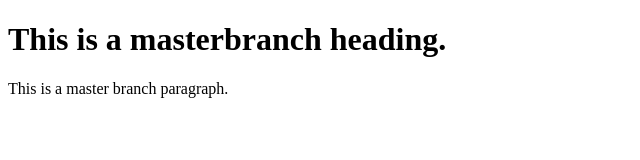
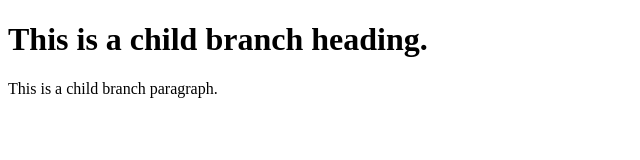
Before and after one commit to slothBear49/-demo, a plain HTML site: page index.html in a window 1280 px wide. Shown: the whole page, without its empty margins (0-640 px from the left). Drawn offline with Linux system fonts and the light colour scheme.

Commit message:
child heading and para

```diff
--- a/index.html
+++ b/index.html
@@ -6,7 +6,7 @@
     <title>Document</title>
 </head>
 <body>
-    <h1>  This is a masterbranch heading.</h1>
-    <p>This is a master branch paragraph.</p>
+    <h1>  This is a child branch heading.</h1>
+    <p>This is a child branch paragraph.</p>
 </body>
 </html>
```
